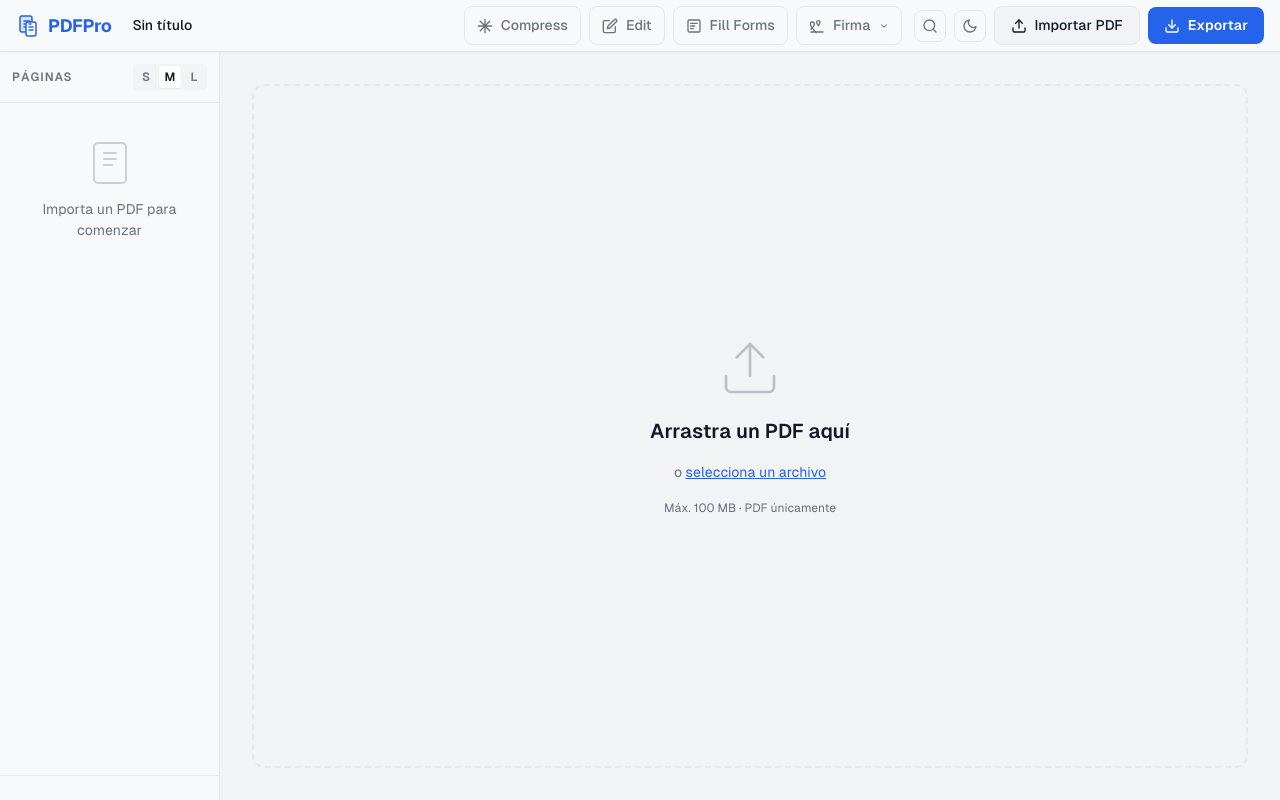
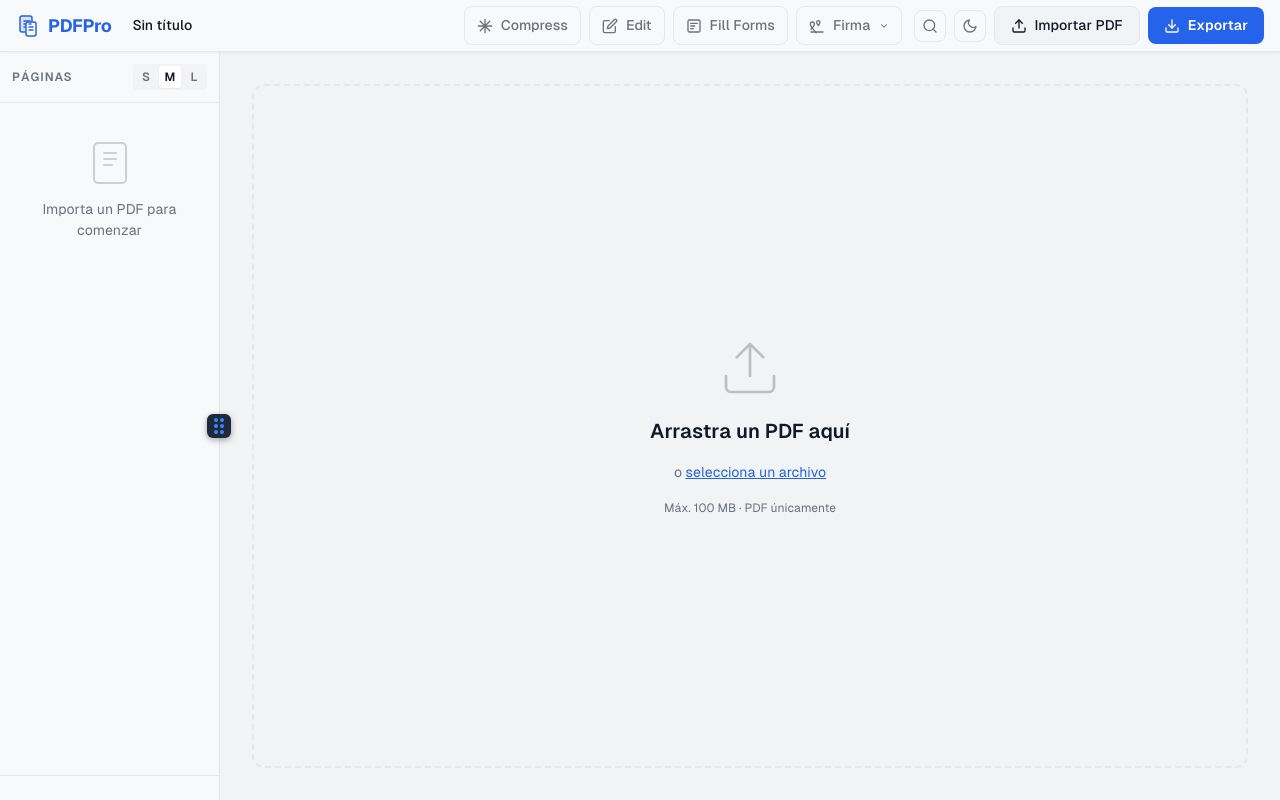
Before and after one commit to cristoj/pdfpro, a website built with Vite: page src/client/index.html in a window 1280 px wide. Built offline with nearby package versions, Linux system fonts and the light colour scheme.

Commit message:
add icon resize panel

```diff
--- a/src/client/index.html
+++ b/src/client/index.html
@@ -122,7 +122,9 @@
           </div>
         </div>
 
-        <div id="sidebar-resize" class="sidebar-resize" aria-hidden="true"></div>
+        <div id="sidebar-resize" class="sidebar-resize" aria-hidden="true">
+          <svg class="sidebar-resize__icon" xmlns="http://www.w3.org/2000/svg" height="24px" viewBox="0 -960 960 960" width="24px" fill="#3B82F6"><path d="M360-160q-33 0-56.5-23.5T280-240q0-33 23.5-56.5T360-320q33 0 56.5 23.5T440-240q0 33-23.5 56.5T360-160Zm240 0q-33 0-56.5-23.5T520-240q0-33 23.5-56.5T600-320q33 0 56.5 23.5T680-240q0 33-23.5 56.5T600-160ZM360-400q-33 0-56.5-23.5T280-480q0-33 23.5-56.5T360-560q33 0 56.5 23.5T440-480q0 33-23.5 56.5T360-400Zm240 0q-33 0-56.5-23.5T520-480q0-33 23.5-56.5T600-560q33 0 56.5 23.5T680-480q0 33-23.5 56.5T600-400ZM360-640q-33 0-56.5-23.5T280-720q0-33 23.5-56.5T360-800q33 0 56.5 23.5T440-720q0 33-23.5 56.5T360-640Zm240 0q-33 0-56.5-23.5T520-720q0-33 23.5-56.5T600-800q33 0 56.5 23.5T680-720q0 33-23.5 56.5T600-640Z"/></svg>
+        </div>
 
         <div class="sidebar-footer">
           <button id="btn-add-pdf" class="btn-secondary" style="display:none">
--- a/src/client/styles/global.css
+++ b/src/client/styles/global.css
@@ -250,7 +250,7 @@ html, body {
   border-right: 1px solid var(--color-border);
   display: flex;
   flex-direction: column;
-  overflow: hidden;
+  overflow: visible;
 }
 
 .sidebar-resize {
@@ -269,6 +269,19 @@ html, body {
   .sidebar-resize--active {
   background: var(--color-accent);
   opacity: 0.35;
+}
+
+.sidebar-resize__icon {
+  position: absolute;
+  top: 50%;
+  left: 50%;
+  transform: translate(-50%, -50%);
+  pointer-events: none;
+  background: #1e293b;
+  border-radius: 6px;
+  box-shadow: 0 2px 6px rgba(0,0,0,0.35);
+  z-index: 30;
+  display: block;
 }
 
 .sidebar-header {
```
